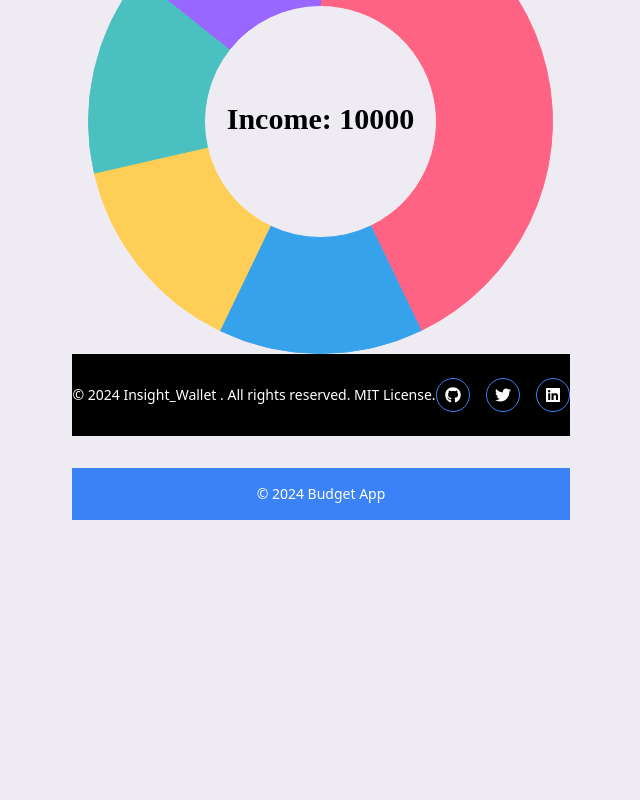
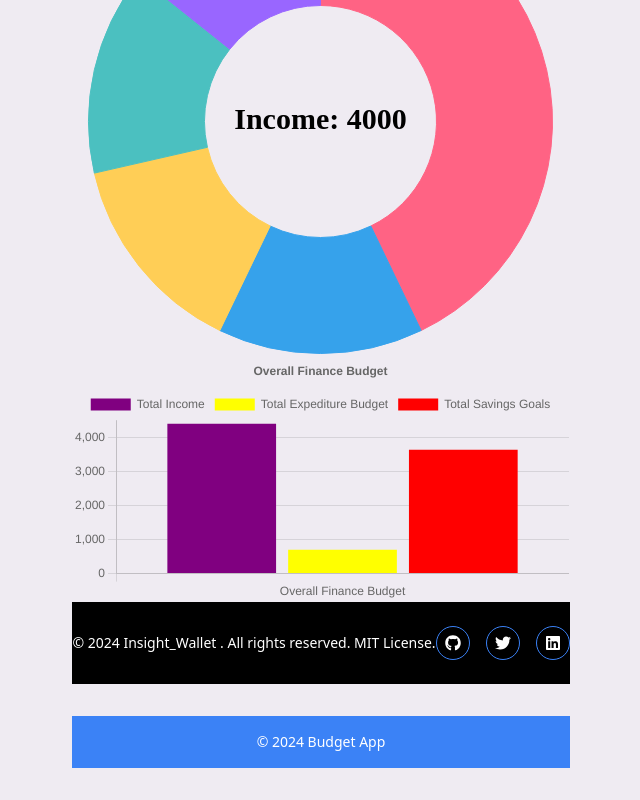
Before and after one commit to MrKatrish/insight_wallet, a React (Vite) app: page /dashboard in a window 1280 px wide. Shown: the part 679-1479 px from the top of the page, without its empty margins (319-959 px from the left). Before the commit the page ends 1231 px from the top, so only its background shows below. Built offline with nearby package versions, Linux system fonts and the light colour scheme.

Commit message:
Added bar chart to Dashboard

```diff
--- a/src/assets/userData.json
+++ b/src/assets/userData.json
@@ -1,11 +1,14 @@
 {
     "name": "Tomasz",
-    "salary": 10000,
+    "salary": 4000,
     "sideHustles": 100,
     "otherIncome": 200,
     "rent": 300,
     "bills": 100,
     "groceries": 100,
     "savings": 100,
-    "investments": 100
+    "investments": 100,
+    "holidays": 250,
+    "car": 3000,
+    "laptop": 390
 }
--- /dev/null
+++ b/src/components/BarChart.jsx
@@ -0,0 +1,64 @@
+import React from 'react';
+import {
+  Chart as ChartJS,
+  CategoryScale,
+  LinearScale,
+  BarElement,
+  Title,
+  Tooltip,
+  Legend,
+} from 'chart.js';
+import { Bar } from 'react-chartjs-2';
+import userData from '../assets/userData.json'
+
+
+ChartJS.register(
+  CategoryScale,
+  LinearScale,
+  BarElement,
+  Title,
+  Tooltip,
+  Legend
+);
+
+export const options = {
+  responsive: true,
+  plugins: {
+    legend: {
+      position: 'top'
+    },
+    title: {
+      display: true,
+      text: 'Overall Finance Budget',
+    },
+  },
+};
+
+const labels = ['Overall Finance Budget'];
+
+export const data = {
+  labels,
+  datasets: [
+    {
+      label: 'Total Income',
+      data: [(userData.salary + userData.sideHustles + userData.sideHustles + userData.otherIncome)],
+      backgroundColor: 'purple',
+    },
+    {
+      label: 'Total Expediture Budget',
+      data: [(userData.rent + userData.bills + userData.groceries + userData.savings + userData.investments)],
+      backgroundColor: 'yellow',
+    },
+    {
+        label: 'Total Savings Goals',
+        data: [(userData.holidays + userData.car + userData.laptop)],
+        backgroundColor: 'red',
+      }
+  ],
+};
+
+function BarChart() {
+  return <Bar options={options} data={data} />;
+}
+
+export default BarChart;
--- a/src/pages/Dashboard.jsx
+++ b/src/pages/Dashboard.jsx
@@ -2,6 +2,7 @@ import React from 'react';
 import Sidebar from '../components/Sidebar';
 import Footer from '../components/Footer';
 import Chart from '../components/ChartPie';
+import BarChart from '../components/BarChart';
 
 const Dashboard = () => {
   return (
@@ -15,6 +16,7 @@ const Dashboard = () => {
         </div>
       </div>
       <Chart/>
+      <BarChart/>
       <Footer />
     </>
   );
```
